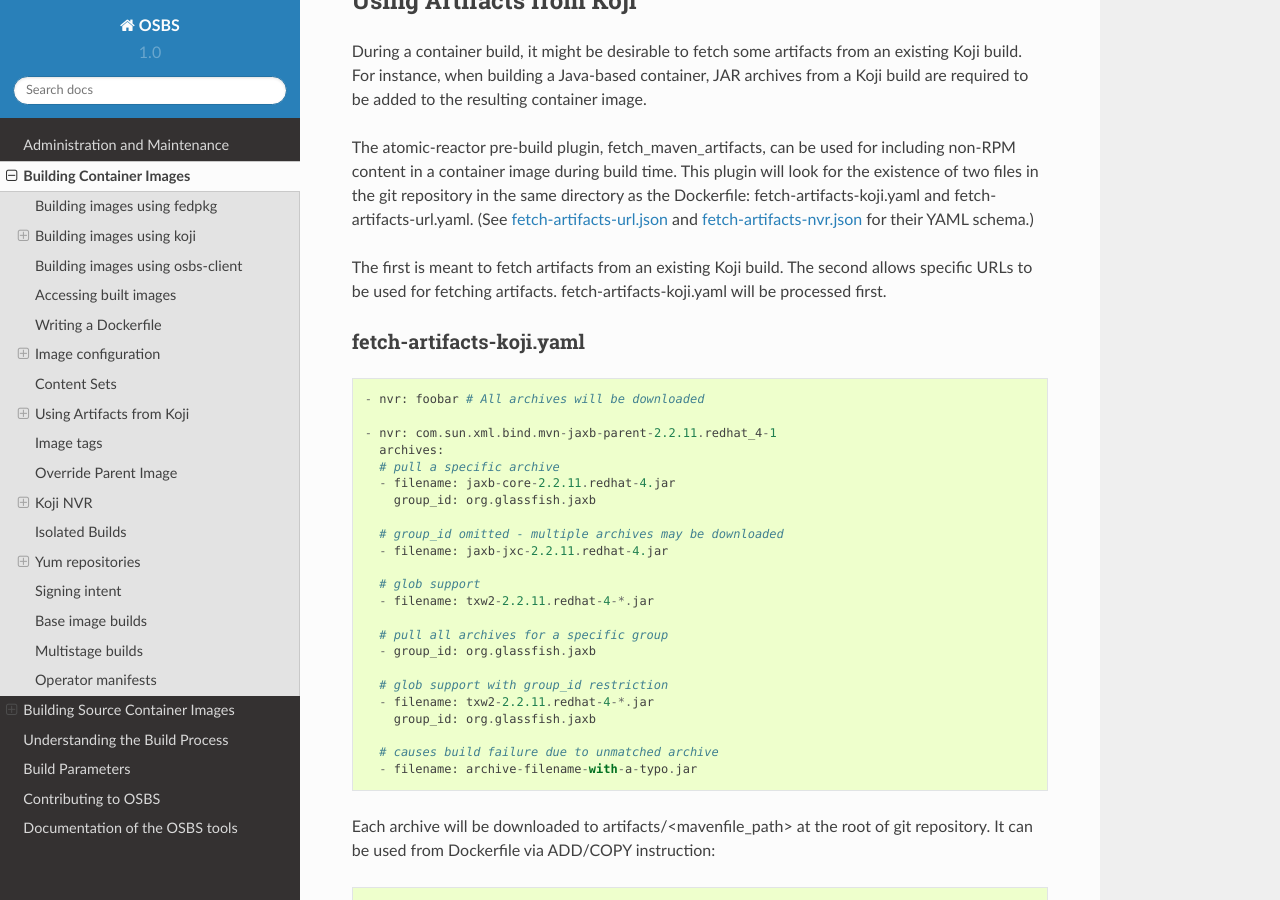
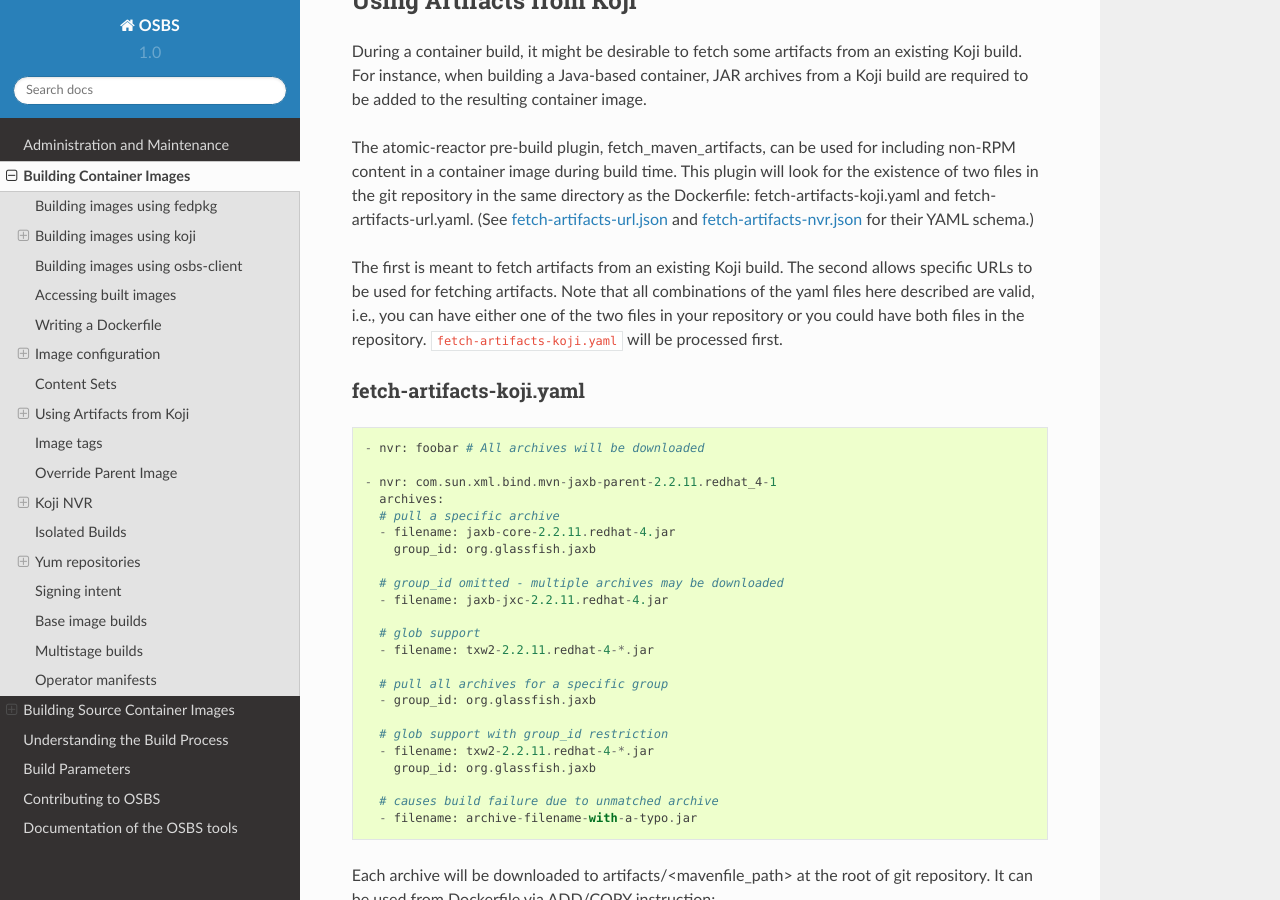
Before and after one commit to containerbuildsystem/osbs-docs, a Sphinx documentation site: the page built from docs/users.rst, in a window 1280 px wide and 900 px high, scrolled down 13194 px. Built offline with Sphinx 7.4.7 and the Read the Docs theme 2.0.0, drawn with Linux system fonts in a browser that asks for light colours.

Commit message:
Document fetch artifacts yaml files
Emphasize that both fetch artifacts yaml files can be used for the same
build.

Signed-off-by: Athos Ribeiro <athos@redhat.com>

```diff
--- a/docs/users.rst
+++ b/docs/users.rst
@@ -693,9 +693,11 @@ fetch-artifacts-koji.yaml and fetch-artifacts-url.yaml.  (See `fetch-artifacts-u
 
 .. _`fetch-artifacts-nvr.json`: https://github.com/containerbuildsystem/atomic-reactor/blob/master/atomic_reactor/schemas/fetch-artifacts-nvr.json
 
-The first is meant to fetch artifacts from an existing Koji build.
-The second allows specific URLs to be used for fetching artifacts.
-fetch-artifacts-koji.yaml will be processed first.
+The first is meant to fetch artifacts from an existing Koji build.  The second
+allows specific URLs to be used for fetching artifacts.  Note that all
+combinations of the yaml files here described are valid, i.e., you can have
+either one of the two files in your repository or you could have both files in
+the repository. ``fetch-artifacts-koji.yaml`` will be processed first.
 
 fetch-artifacts-koji.yaml
 ~~~~~~~~~~~~~~~~~~~~~~~~~
```
